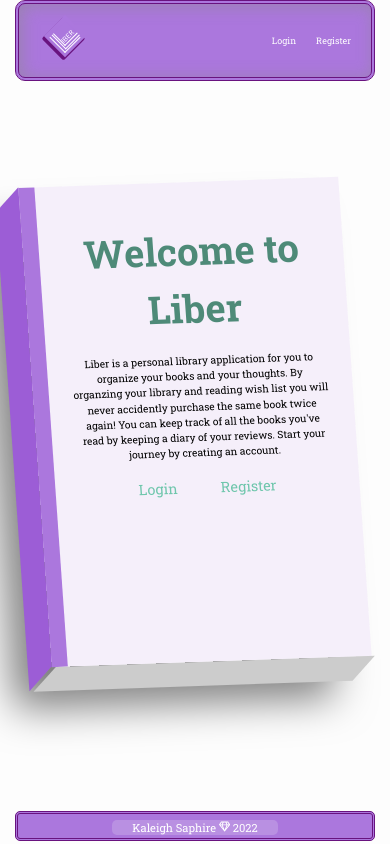
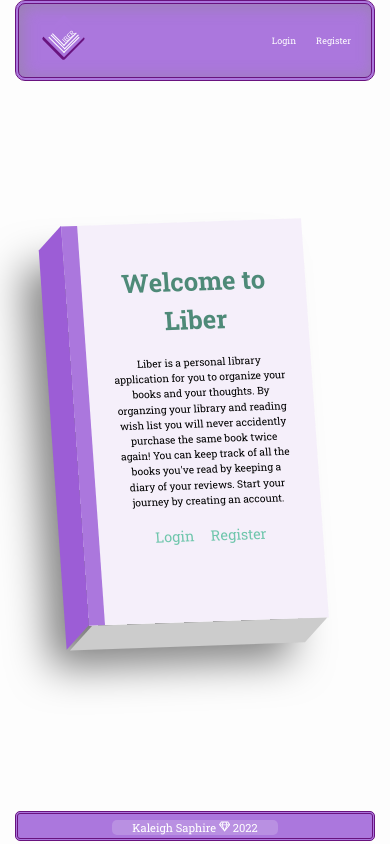
Before and after one commit to kaleighsaphire/mern-project, a React (Create React App) app in the folder frontend/: page / in a window 390 px wide. Built offline with nearby package versions, Linux system fonts and the light colour scheme.

Commit message:
Accessibility adjustments

```diff
--- a/frontend/src/index.css
+++ b/frontend/src/index.css
@@ -23,7 +23,6 @@ time, mark, audio, video {
 	vertical-align: baseline;
   scroll-behavior: smooth;
 }
-
 body {
 	line-height: 1;
 }
@@ -59,16 +58,13 @@ body {
   min-height: 100vh;
   background-color: rgb(253, 253, 253);
 }
-
 a {
   text-decoration: none;
   color: rgb(255, 255, 255);
 }
-
-p {
+p, .empty {
   line-height: 1.5;
 }
-
 /*************************/
 /**********Main Containers*/
 .container {
@@ -97,9 +93,6 @@ p {
   border: 4px double rgb(244, 247, 246);
   background-color: rgb(157, 212, 197);
 }
-.empty {
-  line-height: 1.5em;
-}
 
 /*************************/
 /******************Header*/
@@ -107,7 +100,7 @@ p {
   display: flex;
   justify-content: space-between;
   align-items: center;
-  padding: 20px 20px;
+  padding: 20px;
   margin-bottom: 60px;
   border-radius: 10px;
   border: 4px double rgb(105, 19, 127);
@@ -119,21 +112,17 @@ p {
   align-items: center;
   justify-content: space-between;
 }
-
 .header ul li {
   margin-left: 20px;
 }
-
 .header ul li a {
   display: flex;
   align-items: center;
   user-select: none;
 }
-
 .header ul li a:hover {
   color: rgb(105, 19, 127);
 }
-
 /*************************/
 /********************Logo*/
 .logo-container {
@@ -204,7 +193,6 @@ p {
 .logo-container:hover {
   transform: scale(0.98);
 }
-
 /*************************/
 /****************Headings*/
 .heading {
@@ -216,13 +204,11 @@ p {
 .heading>p {
   color: rgb(61, 111, 96, .9);
 }
-
 .library{
   position: absolute;
   font-size: .9em;
   margin: 0 5px;
  }
-
 /*************************/
 /******************Footer*/
 .footer {
@@ -244,12 +230,10 @@ p {
 
 /*************************/
 /***************Open Book*/
-
 .journal-link {
   position: relative;
   padding: 20px 10px;
 }
-
 .journal {
   color: rgba(255, 255, 255);
   line-height: 1.2em;
@@ -265,7 +249,6 @@ p {
   font-size: 13px;
   text-indent: 0;
 }
-
 .open-book {
   transform-style: preserve-3d;
   position: relative;
@@ -274,7 +257,6 @@ p {
   cursor: pointer;
   backface-visibility: visible;
 }
-
 .front, .back, .page1, .page2, .page3, .page4, .page5, .page6 {
   transform-style: preserve-3d;
   position: absolute;
@@ -295,29 +277,23 @@ p {
 .front, .back {
   background: rgba(146, 69, 165, 0.7);
 }
-
 .front, .page1, .page3, .page5 {
   border-bottom-right-radius: .5em;
   border-top-right-radius: .5em;
 }
-
 .back, .page2, .page4, .page6 {
   border-bottom-right-radius: .5em;
   border-top-right-radius: .5em;
 }
-
 .page1, .page2 {
   background: rgb(239, 239, 239);
 }
-
 .page3, .page4 {
   background: rgb(245, 245, 245);
 }
-
 .page5, .page6 {
   background: rgb(250, 250, 250);
 }
-
 .open-book:hover .front {
   transform: rotateY(-160deg) scale(1.1);
   box-shadow: 0 1em 3em 0 rgba(0, 0, 0, .2);
@@ -325,51 +301,43 @@ p {
   border-bottom: none;
   cursor: url('./pencil.png'), auto;
 }
-
 .open-book:hover .page1 {
   transform: rotateY(-150deg) scale(1.1);
   box-shadow: 0 1em 3em 0 rgba(0, 0, 0, .2);
   cursor: url('./pencil.png'), auto;
 }
-
 .open-book:hover .page2 {
   transform: rotateY(-30deg) scale(1.1);
   box-shadow: 0 1em 3em 0 rgba(0, 0, 0, .2);
   cursor: url('./pencil.png'), auto;
 }
-
 .open-book:hover .page3 {
   transform: rotateY(-140deg) scale(1.1);
   box-shadow: 0 1em 3em 0 rgba(0, 0, 0, .2);
   cursor: url('./pencil.png'), auto;
 }
-
 .open-book:hover .page4 {
   transform: rotateY(-40deg) scale(1.1);
   box-shadow: 0 1em 3em 0 rgba(0, 0, 0, .2);
   cursor: url('./pencil.png'), auto;
 }
-
 .open-book:hover .page5 {
   transform: rotateY(-130deg) scale(1.1);
   box-shadow: 0 1em 3em 0 rgba(0, 0, 0, .2);
   box-shadow: inset 0px 0px 8px 1px rgba(0,0,0,0.2);
   cursor: url('./pencil.png'), auto;
 }
-
 .open-book:hover .page6 {
   transform: rotateY(-50deg) scale(1.1);
   box-shadow: 0 1em 3em 0 rgba(0, 0, 0, .2);
   cursor: url('./pencil.png'), auto;
 }
-
 .open-book:hover .back {
   transform: rotateY(-20deg) scale(1.1);
   cursor: url('./pencil.png'), auto;
 }
 /*************************/
 /**************Book Stack*/
-
 .bg {
   display: flex;
   flex-direction: column;
@@ -378,7 +346,6 @@ p {
   border-radius: 10px;
   background-color: rgb(61, 111, 96);
 }
-
 .book1 {
   position: relative;
   height:15px;
@@ -389,14 +356,12 @@ p {
   background: rgb(255, 255, 240);
   cursor: url('./book.png'), auto;
 }
-
 .bookCut {
   width: 2px;
   height: 11px;
   margin: 0 0 0 98%;
   background: rgb(61, 111, 96);
 }
-
 .ribbon1 {
   position: absolute;
   margin: 6px 0 0 5px;
@@ -404,7 +369,6 @@ p {
   width:10px;
   background: rgb(105, 106, 189);
 }
-
 .book2 {
   position: relative;
   height:20px;
@@ -414,7 +378,6 @@ p {
   box-shadow: inset 5px -2px 14px 1px rgba(0,0,0,0.5);
   cursor: url('./book.png'), auto;
 }
-
 .ribbonCut1 {
   position: absolute;
   margin: 2px 0 0 1px;
@@ -422,7 +385,6 @@ p {
 	border-right: 5px solid transparent;
 	border-top: 6px solid rgb(105, 106, 189);
 }
-
 .ribbonCut2{
   position: absolute;
   margin: 2px 0 0 6px;
@@ -430,7 +392,6 @@ p {
 	border-right: 0px solid rgb(105, 106, 189);
 	border-top: 6px solid rgb(105, 106, 189);
 }
-
 .ribbonCut3 {
   position: absolute;
   margin: 0 0 0 1px;
@@ -438,13 +399,11 @@ p {
   width: 10px;
   background: rgb(105, 106, 189);
 }
-
 .book2:before,
 .book2:after {
   content: "";
   position: absolute;
 }
-
 .book2:before {
   height: 20px;
   width: 30px;
@@ -452,7 +411,6 @@ p {
   border-left: 10px double rgb(125, 90, 140);
   border-right: 10px double rgb(125, 90, 140);
 }
-
 .book2:after {
   width: 14px;
   height: 10px;
@@ -460,7 +418,6 @@ p {
   background: rgb(255, 255, 255);
   box-shadow: inset 1px -1px 2px 1px rgba(0,0,0,0.2);
 }
-
 .book3 {
   position: relative;
   height:15px;
@@ -470,15 +427,12 @@ p {
   border-left-style: none;
   background: rgb(255, 255, 240);
   cursor: url('./book.png'), auto;
-
 }
-
 .bookCut3 {
   width: 2.5px;
   height: 10px;
   background:rgb(61, 111, 96);
 }
-
 .ribbon3 {
   position: absolute;
   height:12px;
@@ -486,7 +440,6 @@ p {
   margin: 5px 0 0 50px;
   background: rgb(128, 128, 141);
 }
-
 .book4 {
   position: relative;
   height:17px;
@@ -496,7 +449,6 @@ p {
   box-shadow: inset 3px -2px 8px 1px rgba(84, 83, 83, 0.5);
   cursor: url('./book.png'), auto;
 }
-
 .ribbonCut4 {
   position: absolute;
   margin: 2.5px 0 0 63px;
@@ -504,7 +456,6 @@ p {
 	border-right: 5px solid transparent;
 	border-top: 6px solid rgb(128, 128, 141);
 }
-
 .ribbonCut5 {
   position: absolute;
   margin: 2.5px 0 0 68px;
@@ -512,7 +463,6 @@ p {
 	border-right: 0px solid rgb(128, 128, 141);
 	border-top: 6px solid rgb(128, 128, 141);
 }
-
 .ribbonCut6 {
   position: absolute;
   margin: 0 0 0 63px;
@@ -520,7 +470,6 @@ p {
   width: 10px;
   background: rgb(128, 128, 141);
 }
-
 .book5 {
   position: relative;
   height:20px;
@@ -530,13 +479,11 @@ p {
   box-shadow: inset 3px 2px 8px 1px rgba(0,0,0,0.5);
   cursor: url('./book.png'), auto;
 }
-
 .book5:before,
 .book5:after {
   position: absolute;
   content: '';
 }
-
 .book5:before {
   height: 20px;
   width: 40px;
@@ -544,7 +491,6 @@ p {
   border-left: 10px double #fff;
   border-right: 10px double #fff;
 }
-
 .book5:after {
   width: 15px;
   height: 10px;
@@ -552,7 +498,6 @@ p {
   background: white;
   box-shadow: inset 1px -1px 2px 1px rgba(0,0,0,0.1);
 }
-
 .book6 {
   position: relative;
   height: 15px;
@@ -563,13 +508,11 @@ p {
   background: rgb(255, 255, 240);
   cursor: url('./book.png'), auto;
 }
-
 .bookCut6 {
   width: 2.5px;
   height: 10px;
   background: rgb(61, 111, 96);
 }
-
 .ribbon6 {
   position: absolute;
   height:12px;
@@ -577,7 +520,6 @@ p {
   margin: 7px 0 0 50px;
   background: rgb(223, 142, 209);
 }
-
 .book7 {
   position: relative;
   height: 20px;
@@ -588,20 +530,17 @@ p {
   box-shadow: inset 3px -2px 6px 1px rgba(0,0,0,0.5);
   cursor: url('./book.png'), auto;
 }
-
 .book7:before,
 .book7:after {
   position: absolute;
   content: "";
 }
-
 .book7:before {
   height: 20px;
   width: 47px;
   left: 5px;
   border-left: 10px double rgb(255, 255, 255);
 }
-
 .book7:after {
   background: rgb(255, 255, 255);
   margin: 4px 0 0 35px;
@@ -610,7 +549,6 @@ p {
   border-radius: 6px;
   box-shadow: inset 1px -1px 2px 1px rgba(0,0,0,0.1);
 }
-
 .ribbonCut7 {
   position: absolute;
   margin: 2px 0 0 58px;
@@ -618,7 +556,6 @@ p {
 	border-right: 5px solid transparent;
 	border-top: 6px solid rgb(223, 142, 209);
 }
-
 .ribbonCut8 {
   position: absolute;
   margin: 2px 0 0 63px;
@@ -626,7 +563,6 @@ p {
 	border-right: 0px solid rgb(223, 142, 209);
 	border-top: 6px solid rgb(223, 142, 209);
 }
-
 .ribbonCut9 {
   position: absolute;
   height: 2.5px;
@@ -634,14 +570,12 @@ p {
   margin: 0 0 0 58px;
   background: rgb(223, 142, 209);
 }
-
 /*************************/
 /****************Bookmark*/
 .bookmark-container {
   position: relative;
   display: flex;
   align-items: center;
-
 }
 .book-cover {
   position: absolute;
@@ -858,16 +792,12 @@ sup {
   border: 1px solid rgb(7, 172, 123);
   border-radius: 5px;
   color: rgb(255, 255, 255);
-  font-size: 13px;
-  font-weight: 700;
   cursor: pointer;
-  text-align: center;
   appearance: button;
   display: flex;
   align-items: center;
   justify-content: center;
 }
-
 .btn:hover {
   background-color: rgb(227, 33, 101, 0.7);
   border: 1px solid rgb(164, 114, 193);
@@ -876,11 +806,9 @@ sup {
 .btn-block {
   width: 100%;
 }
-
 .heading>.btn{
   margin: -30px 0 10px auto;
 }
-
 /*************************/
 /**************Book Shelf*/
 .shelf {
@@ -895,13 +823,11 @@ h6 {
   margin: 15px 0 0 3px;
   user-select: none;
 }
-
 .bookL {
   height: 100px;
   width: 25px;
   background: rgb(249, 131, 72);
 }
-
 .bookI {
   position: absolute;
   height: 75px;
@@ -909,7 +835,6 @@ h6 {
   margin: 25px 0 0 25px;
   background: rgb(249, 199, 79);
 }
-
 .bookB {
   position: absolute;
   height: 85px;
@@ -917,7 +842,6 @@ h6 {
   margin: 15px 0 0 45px;
   background: rgb(144, 190, 109);
 }
-
 .bookR {
   position: absolute;
   height: 80px;
@@ -925,7 +849,6 @@ h6 {
   margin: 20px 0 0 75px;
   background: rgb(77, 144, 142);
 }
-
 .bookA {
   position: absolute;
   height: 65px;
@@ -933,7 +856,6 @@ h6 {
   margin: 35px 0 0 100px;
   background: rgb(87, 117, 144);
 }
-
 .bookR2 {
   position: absolute;
   height: 90px;
@@ -941,7 +863,6 @@ h6 {
   margin: 10px 0 0 125px;
   background: rgb(39, 125, 161);
 }
-
 .bookY {
   position: absolute;
   height: 80px;
@@ -965,7 +886,7 @@ h6 {
 .book {
   position: relative;
   font-family: Arial, Helvetica, sans-serif;
-  margin: 5px;
+  /* margin: 5px; */
   width:100px;
   height: 148px;
   font-size: .8rem;
@@ -975,7 +896,6 @@ h6 {
   background-image: linear-gradient(to right,rgba(224, 199, 240, 0.3) 100px, transparent 100px);
   box-shadow: 0px -2px 5px -1px rgba(0,0,0,0.5);
 }
-
 .book-title {
   word-break: break-word;
   padding: 20px 0 5px 10px;
@@ -995,9 +915,6 @@ h6 {
   left: 11px;
   background: none;
 }
-/* .read:hover {
-  color: rgb(33, 227, 33);
-} */
 .delete {
   font-size: xx-small;
   color: rgb(255, 255, 255);
@@ -1010,7 +927,6 @@ h6 {
 .delete:hover {
   color: rgb(227, 33, 101);
 }
-
 /*************************/
 /*************Book Genres*/
 .Adventure {
@@ -1238,7 +1154,6 @@ h6 {
   margin-top: -5px;
   z-index: 2;
 }
-
 #shadow {
   height: 3px;
   width: 75px;
@@ -1348,66 +1263,16 @@ h6 {
 /***********Media Queries*/
 
 @media (max-width: 800px) {
-
   #checkbox-label {
     margin: 0 -125px 0 -110px;
   }
 }
 
 @media (max-width: 600px) {
-
-  .heading h1 {
-    font-size: 2rem;
-  }
-
-  .heading p {
-    font-size: 1.5rem;
-  }
-  p {
-    font-size: .8rem;
-  }
-  .logo, a {
-    font-size: .75em;
-  }
-  .link-container {
-    font-size: .75em;
-  }
-  #checkbox-label {
-    margin: 0 -100px 0 -100px;
-  }
-  .form-section {
-    display: block;
-
-  }
-  .form-section > input, .form-section > select {
-    width: 100%;
-  }
-  .btn {
-  padding: 5px 10px;
-  font-size: 10px;
-  font-weight: 700;
-  }
-}
-
-@media (max-width: 475px) {
-  .tote-container {
-    margin-top: -60px;
-    margin-bottom: 60px;
-  }
-  select {
-    font-size: .75em;
-  }
-  .heading {
-    margin-top: -20px;
-  }
-  #checkbox-label {
-    margin: 0 -50px 0 -10px;
-  }
   .logo-container {
     height: 30px;
     width: 30px;
-    margin-left: 10px;
-    margin-bottom: 2.5px;
+    margin: 0 0 2.5px 10px;
   }
   .cover {
     height: 31.25px;
@@ -1415,11 +1280,9 @@ h6 {
     border-radius: 2px;
   }
   .cover-cutout{
-
     height: 30px;
     width: 30px;
-    margin-top: -7px;
-    margin-left: 1px;
+    margin: -7px 0 0 .5px;
   }
   .page-one{
     height: 22.5px;
@@ -1447,9 +1310,62 @@ h6 {
     left: 8px;
   }
   .logo {
-    font-size: 7px;
+    font-size: 9px;
     font-weight: 400;
     margin: -5px -7.55px 0 0;
+  }
+  .heading h1 {
+    font-size: 2rem;
+  }
+  .heading p {
+    font-size: 1.5rem;
+  }
+  p {
+    font-size: .8rem;
+  }
+  .logo, a {
+    font-size: .75em;
+  }
+  .link-container {
+    font-size: .75em;
+  }
+  #checkbox-label {
+    margin: 0 -100px 0 -100px;
+  }
+  .form-section {
+    display: block;
+
+  }
+  .form-section > input, .form-section > select, .form-section > textarea {
+    width: 100%;
+  }
+  .btn {
+  padding: 5px 10px;
+  font-size: 10px;
+  }
+}
+@media (max-width: 475px) {
+  .form-group.form-section{
+    margin-top: 0;
+  }
+  span.login {
+    font-size: .85em;
+    line-height: 1.9em;
+  } .login-label {
+    font-size: 1.5em;
+  }
+  .tote-container {
+    margin-top: -60px;
+    margin-bottom: 60px;
+  }
+  select {
+    font-size: .75em;
+  }
+  .heading {
+    margin-top: -20px;
+  }
+  #checkbox-label {
+    margin: 0 -50px 0 -10px;
   }
   .header  {
     font-size: .75em;
@@ -1467,5 +1383,16 @@ h6 {
   .btn-block {
     margin-top: -50px;
   }
-
 }
+@media (max-width: 475px), (max-height: 785px) {
+  .about_page{
+    width:300px;
+    height:500px;
+  }
+  .about_page:after{
+    left:-11%;
+  }
+  .about-heading {
+    font-size: 2em;
+  }
+}
```
Also changed, not shown: 1 other file (tests, documents, lock files or other folders).
